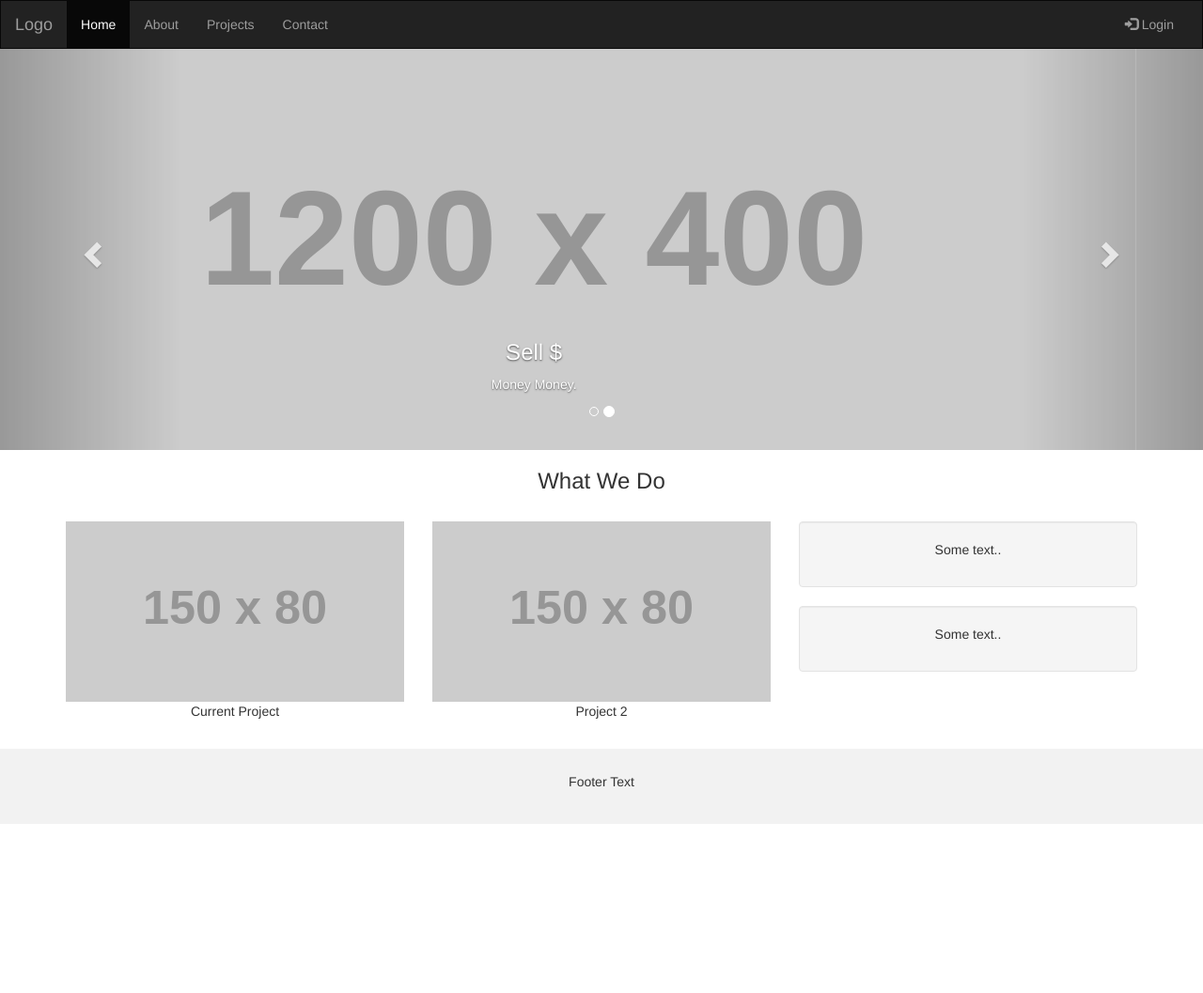
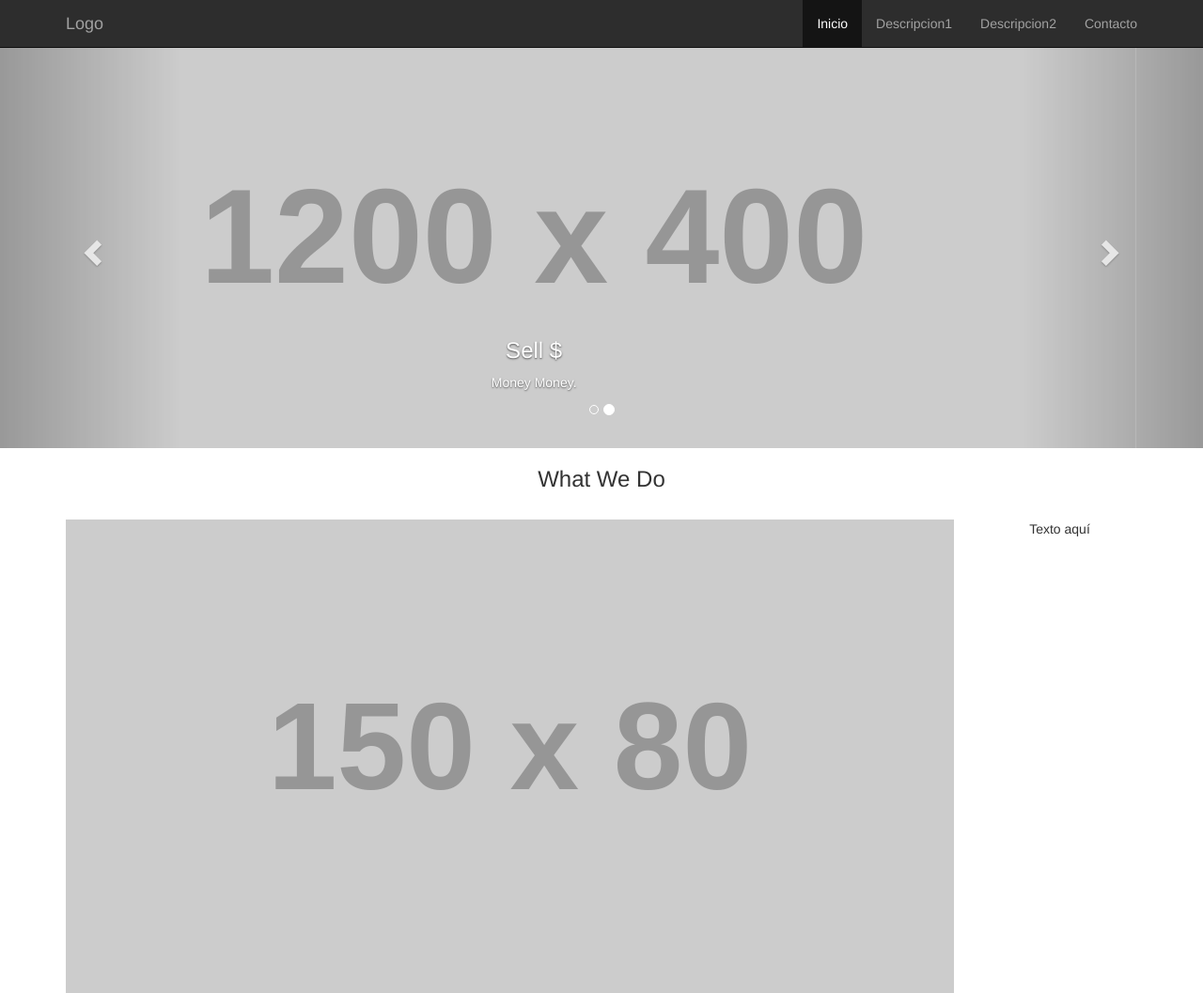
Before and after one commit to caparas/WebHotel, a plain HTML site: page template.html in a window 1280 px wide. Shown: the top 1057 px of the page at 94% size. Before the commit the page ends 877 px from the top, so only its background shows below. Drawn offline with nearby package versions, Linux system fonts and the light colour scheme; placeholder pictures from the web are drawn by us.

Commit message:
Actualización template

```diff
--- a/estilo.css
+++ b/estilo.css
@@ -0,0 +1,36 @@
+.navbar {
+    margin-bottom: 0;
+    border-radius: 0;
+    opacity: 0.95;
+}
+
+/* Add a gray background color and some padding to the footer */
+footer {
+    background-color: #f2f2f2;
+    padding: 25px;
+}
+
+.carousel-inner img {
+    width: 100%; /* Set width to 100% */
+    margin: auto;
+    min-height:200px;
+}
+
+/* Hide the carousel text when the screen is less than 600 pixels wide */
+@media (max-width: 600px) {
+    .carousel-caption {
+        display: none;
+    }
+}
+
+.row{
+    margin-bottom: 50px;
+}
+
+#myCarousel{
+    margin-top:50px;
+}
+
+#texto p{
+    width:100%;
+}
--- a/template.html
+++ b/template.html
@@ -4,40 +4,15 @@
         <title>Bootstrap Example</title>
         <meta charset="utf-8">
         <meta name="viewport" content="width=device-width, initial-scale=1">
+        <link href="estilo.css" rel="stylesheet" type="text/css" />
         <link rel="stylesheet" href="https://maxcdn.bootstrapcdn.com/bootstrap/3.3.7/css/bootstrap.min.css">
         <script src="https://ajax.googleapis.com/ajax/libs/jquery/3.1.1/jquery.min.js"></script>
         <script src="https://maxcdn.bootstrapcdn.com/bootstrap/3.3.7/js/bootstrap.min.js"></script>
-        <style>
-            /* Remove the navbar's default margin-bottom and rounded borders */
-            .navbar {
-                margin-bottom: 0;
-                border-radius: 0;
-            }
-
-            /* Add a gray background color and some padding to the footer */
-            footer {
-                background-color: #f2f2f2;
-                padding: 25px;
-            }
-
-            .carousel-inner img {
-                width: 100%; /* Set width to 100% */
-                margin: auto;
-                min-height:200px;
-            }
-
-            /* Hide the carousel text when the screen is less than 600 pixels wide */
-            @media (max-width: 600px) {
-                .carousel-caption {
-                    display: none;
-                }
-            }
-        </style>
     </head>
     <body>
 
-        <nav class="navbar navbar-inverse">
-            <div class="container-fluid">
+        <nav class="navbar navbar-inverse navbar-fixed-top">
+            <div class="container">
                 <div class="navbar-header">
                     <button type="button" class="navbar-toggle" data-toggle="collapse" data-target="#myNavbar">
                         <span class="icon-bar"></span>
@@ -47,14 +22,11 @@
                     <a class="navbar-brand" href="#">Logo</a>
                 </div>
                 <div class="collapse navbar-collapse" id="myNavbar">
-                    <ul class="nav navbar-nav">
-                        <li class="active"><a href="#">Home</a></li>
-                        <li><a href="#">About</a></li>
-                        <li><a href="#">Projects</a></li>
-                        <li><a href="#">Contact</a></li>
-                    </ul>
                     <ul class="nav navbar-nav navbar-right">
-                        <li><a href="#"><span class="glyphicon glyphicon-log-in"></span> Login</a></li>
+                        <li class="active"><a href="#">Inicio</a></li>
+                        <li><a href="descripcion1.html">Descripcion1</a></li>
+                        <li><a href="descripcion2.html">Descripcion2</a></li>
+                        <li><a href="contacto.html">Contacto</a></li>
                     </ul>
                 </div>
             </div>
@@ -100,28 +72,27 @@
         <div class="container text-center">
             <h3>What We Do</h3><br>
             <div class="row">
-                <div class="col-sm-4">
+                <div class="col-sm-10">
                     <img src="https://placehold.it/150x80?text=IMAGE" class="img-responsive" style="width:100%" alt="Image">
-                    <p>Current Project</p>
                 </div>
-                <div class="col-sm-4">
+                <div class="col-sm-2" id="texto">
+                    <p>Texto aquí</p>
+                </div>
+
+            </div>
+            <div class="row">
+                <div class="col-sm-4" id="texto">
+                    <p>Texto aquí</p>
+                </div>
+                <div class="col-sm-8">
                     <img src="https://placehold.it/150x80?text=IMAGE" class="img-responsive" style="width:100%" alt="Image">
-                    <p>Project 2</p>
-                </div>
-                <div class="col-sm-4">
-                    <div class="well">
-                        <p>Some text..</p>
-                    </div>
-                    <div class="well">
-                        <p>Some text..</p>
-                    </div>
                 </div>
             </div>
-        </div><br>
-
-        <footer class="container-fluid text-center">
-            <p>Footer Text</p>
-        </footer>
-
+            <div class="row">
+                <div class="col-sm-12">
+                    <img src="https://placehold.it/150x80?text=IMAGE" class="img-responsive" style="width:100%" alt="Image">
+                </div>
+            </div>
+        </div>
     </body>
 </html>
```
